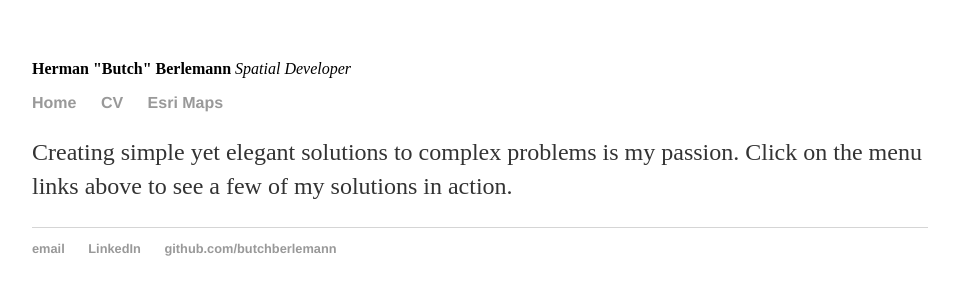
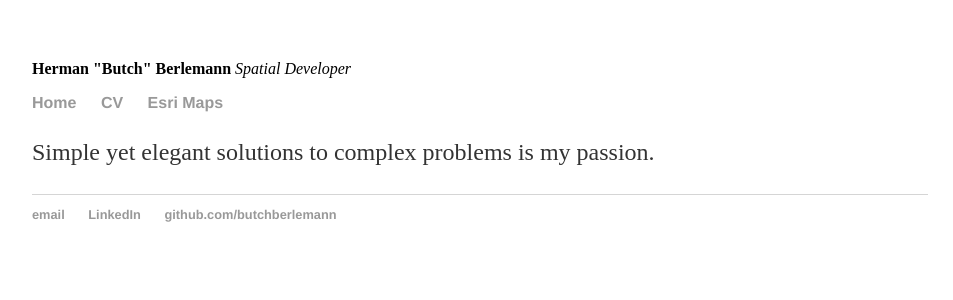
Before and after one commit to butchberlemann/butchberlemann.github.io, a Jekyll site: the page built from index.html, in a window 1280 px wide. Shown: the top 300 px of the page, without its empty margins (160-1113 px from the left). Built offline with Jekyll 4.4.1, drawn with Linux system fonts in a browser that asks for light colours.

Commit message:
Update index.html

```diff
--- a/index.html
+++ b/index.html
@@ -4,7 +4,6 @@ title: Butch Berlemann Spatial EAM Developer
 ---
 <div class="blurb">
 
-	<p> Creating simple yet elegant solutions to complex problems is my passion.
-	Click on the menu links above to see a few of my solutions in action.</p>
+	<p> Simple yet elegant solutions to complex problems is my passion.
 
 </div><!-- /.blurb -->
```
